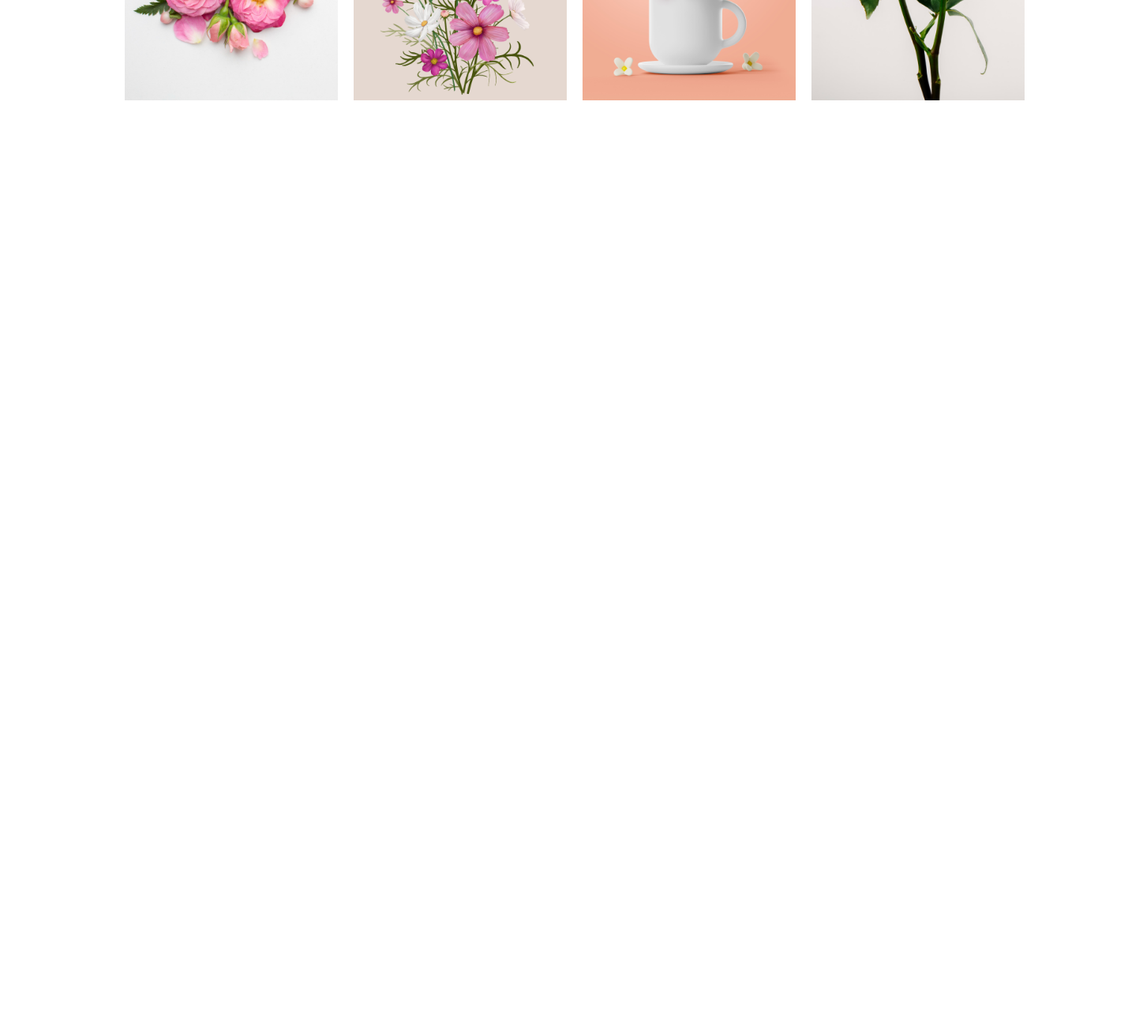
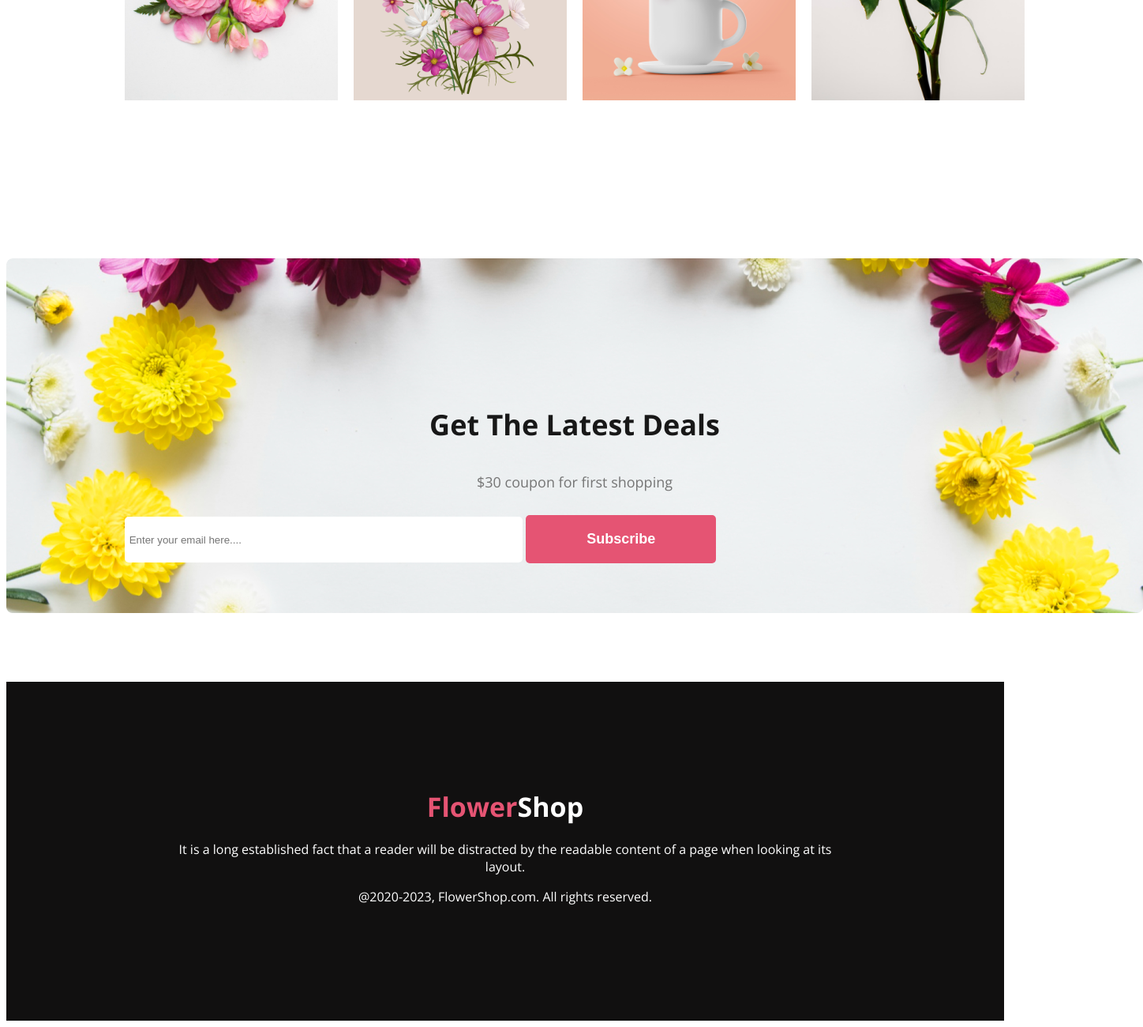
Before and after one commit to Tahazzed/flower-shop-assignment-1, a plain HTML site: page index.html in a window 1280 px wide. Shown: the part 3384-4684 px from the top of the page at 79% size, 1448 px wide, since content can reach past the window. Before the commit the page ends 3669 px from the top, so only its background shows below. Drawn offline with nearby package versions, Linux system fonts and the light colour scheme.

Commit message:
added the footer

```diff
--- a/index.html
+++ b/index.html
@@ -88,9 +88,25 @@
                 <img class="section-header-3-img" src="Flower Asset/Rectangle 6.png" alt="">
             </div>
         </section>
+        <section class="main-section-header-4">
+            <div class="about-header">
+                <h3 class="section-title">Get The Latest Deals</h3>
+                <p class="section-description">$30 coupon for first shopping</p>
+            </div>
+            <form action="" class="main-section-header-4-contract">
+                <input class="section-email" type="text" placeholder=" Enter your email here....">
+                <input class="section-btn" type="Subscribe" value="Subscribe">
+            </form>
+        </section>
     </main>
     <footer>
-
+        <div class="footer">
+            <div class="footer-content">
+                <h1 class="section-banner-title"><span class="text-primary">Flower</span>Shop</h1>
+                <p>It is a long established fact that a reader will be distracted by the readable content of a page when looking at its layout.</p>
+                <p>@2020-2023, FlowerShop.com. All rights reserved. </p>
+            </div>
+        </div>
     </footer>
 </body>
 </html>
--- a/styles/style.css
+++ b/styles/style.css
@@ -172,3 +172,42 @@ main section{
     width: 270px;
 
 }
+
+/* main section 4 styles */
+
+.main-section-header-4{
+    width: 1140px;
+    padding: 150px;
+    background-image: url('../Flower Asset/Rectangle 9.png');
+    border-radius: 8px;
+    background-repeat: no-repeat;
+
+}
+
+.main-section-header-4-contract input[type="text"], .main-section-header-4-contract input[type="email"],
+
+.section-email{
+    border-radius: 5px;
+    width: 500px;
+    height: 56px;
+    border: none;
+}
+.section-btn{
+    background: #E55473;
+    border-radius: 5px;
+    border: 0;
+    color: white;
+    font-size: 18px;
+    font-weight: 700;
+    padding: 20px 0px;
+    text-align: center;
+}
+/* Footer style */
+.footer{
+    background-color: #111010;
+    padding: 130px 200px;
+}
+.footer-content{
+    color: #FFF;
+    text-align: center;
+}
```
